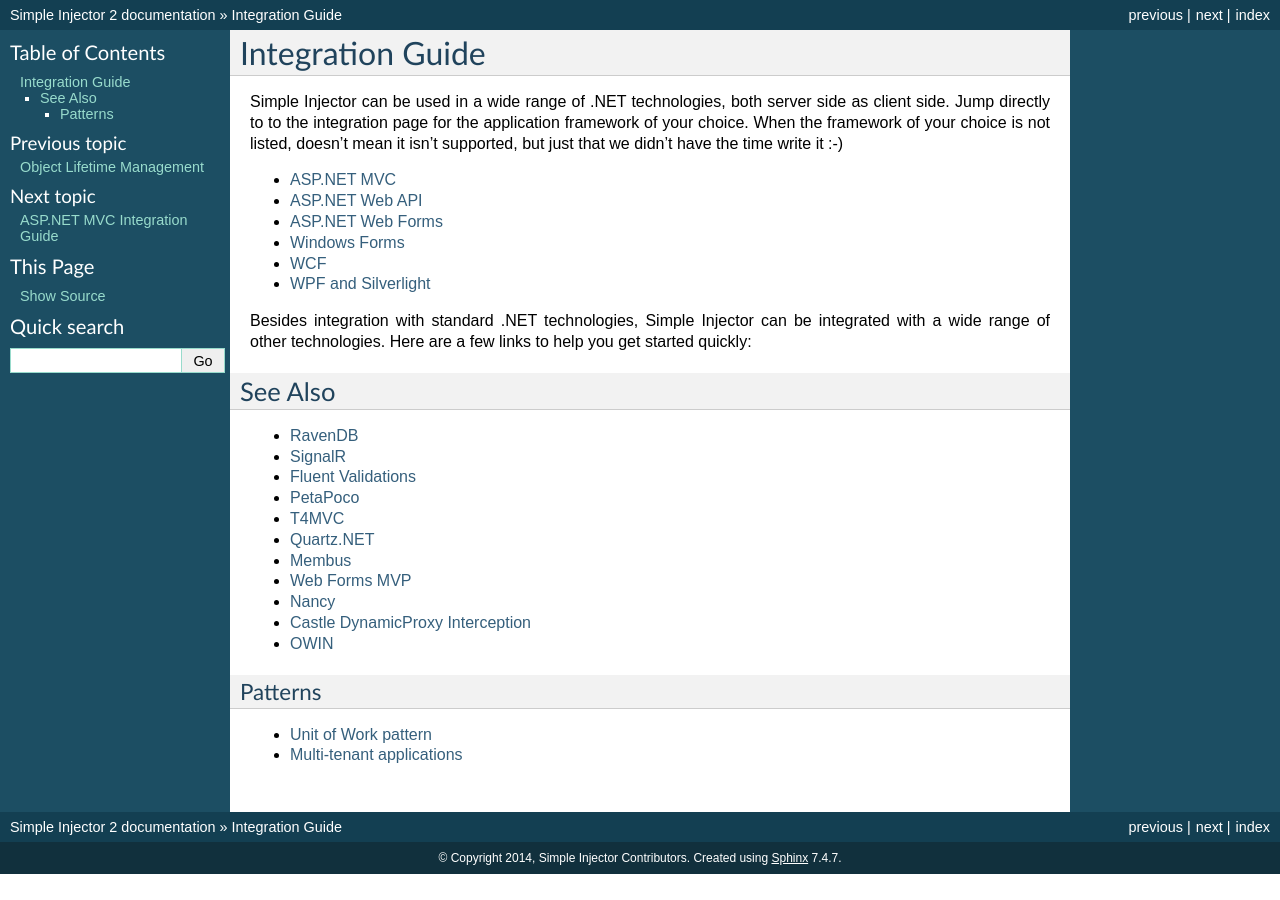
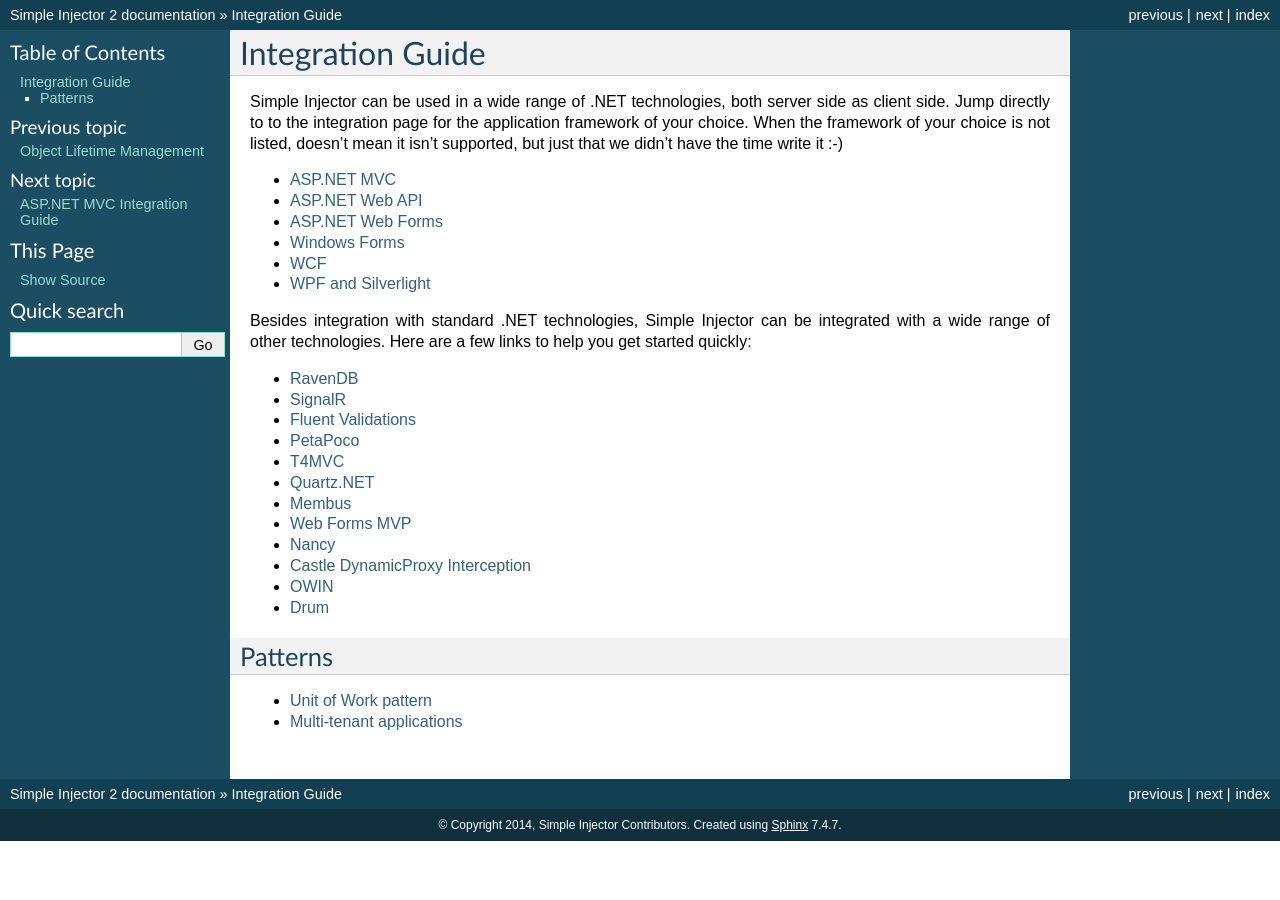
Before and after one commit to simpleinjector/Documentation, a Sphinx documentation site: the page built from source/integration.rst, in a window 1280 px wide. Built offline with Sphinx 7.4.7, drawn with Linux system fonts in a browser that asks for light colours.

Commit message:
Added link to stackoverflow q/a about Drum (Direct Route URI Maker for ASP.NET Web API).

```diff
--- a/source/integration.rst
+++ b/source/integration.rst
@@ -16,9 +16,6 @@ Simple Injector can be used in a wide range of .NET technologies, both server si
 
 Besides integration with standard .NET technologies, Simple Injector can be integrated with a wide range of other technologies. Here are a few links to help you get started quickly:
 
-See Also
---------
-
 * `RavenDB <https://stackoverflow.com/questions/10940988/how-to-configure-simple-injector-ioc-to-use-ravendb>`_
 * `SignalR <https://stackoverflow.com/questions/10555791/using-simpleinjector-with-signalr>`_
 * `Fluent Validations <https://stackoverflow.com/questions/9984144/what-is-the-correct-way-to-register-fluentvalidation-with-simpleinjector>`_
@@ -30,7 +27,7 @@ See Also
 * `Nancy <https://simpleinjector.codeplex.com/discussions/541398>`_
 * `Castle DynamicProxy Interception <https://stackoverflow.com/questions/24513530/using-simple-injector-with-castle-proxy-interceptor>`_
 * `OWIN <https://simpleinjector.codeplex.com/discussions/564822>`_
-
+* `Drum <https://stackoverflow.com/questions/26661621/how-to-register-drum-urimaker-using-simple-injector>`_
 
 Patterns
 ========
```
